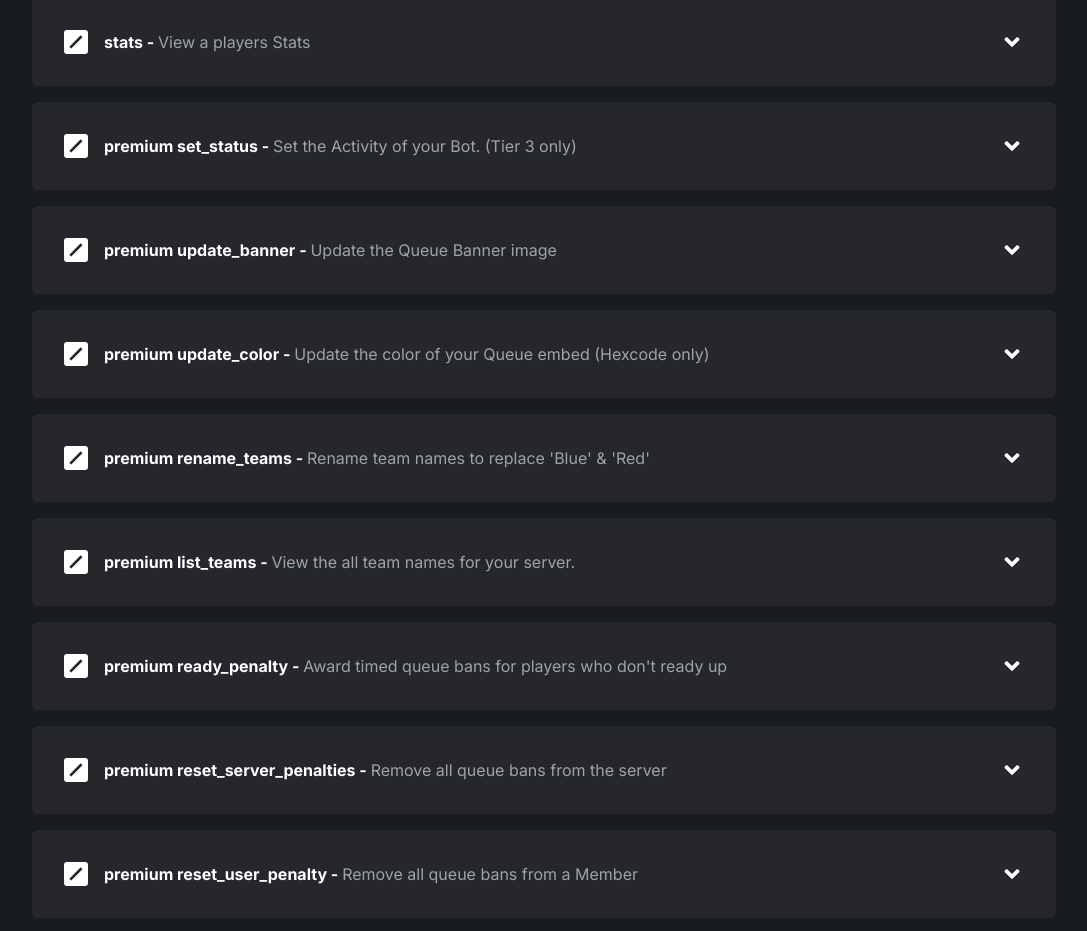
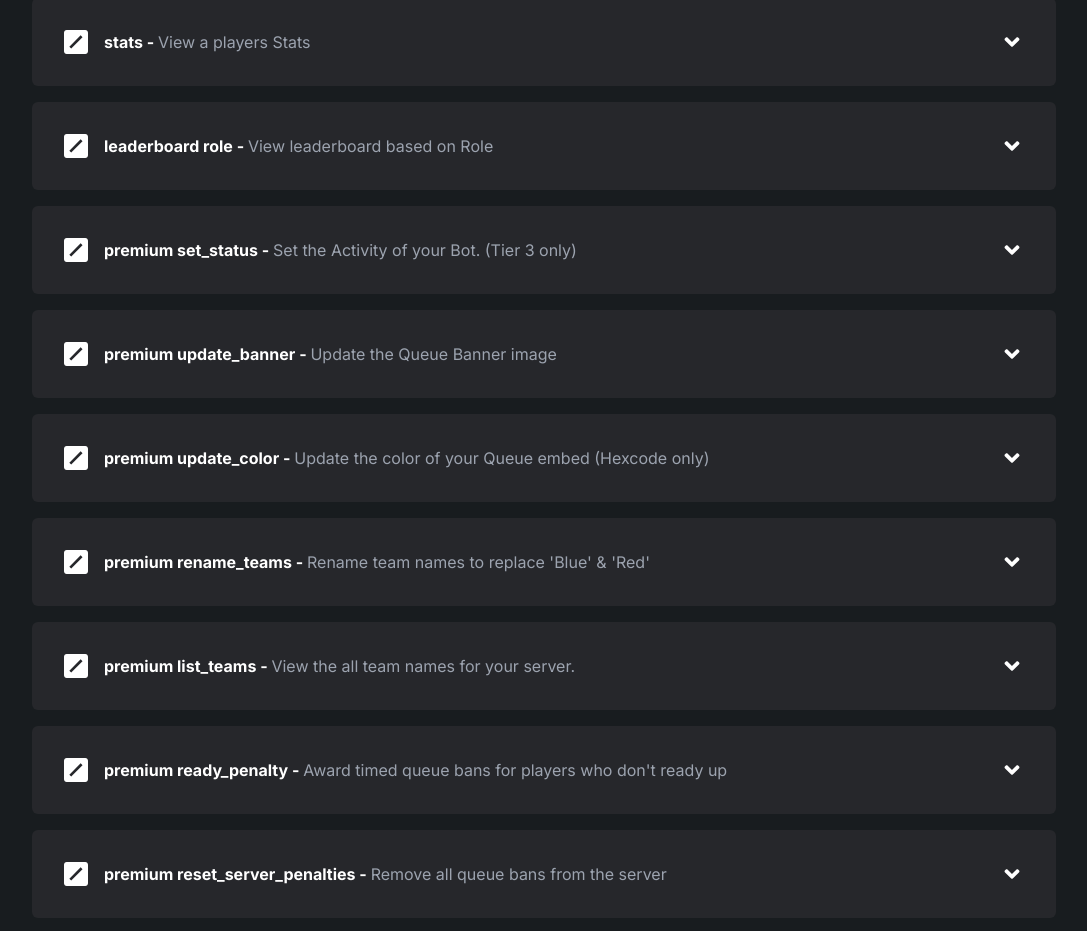
Before and after one commit to ItzDerock/InHouseQueue-site, a Next.js app: page /commands in a window 1280 px wide. Shown: the part 9960-10891 px from the top of the page, without its empty margins (96-1183 px from the left). Built offline with nearby package versions, Linux system fonts and the light colour scheme.

Commit message:
feat: add leaderboard role command

```diff
--- a/src/data/commands.ts
+++ b/src/data/commands.ts
@@ -1037,6 +1037,18 @@ const commands = [
       "/stats Custom @Faker",
     ]
   },
+  {
+    "name": "leaderboard role",
+    "type": "General",
+    "description": "View leaderboard based on Role",
+    "usage": [
+      "/leaderboard role [game] [based_on] [time]",
+    ],
+    "examples": [
+      "/leaderboard role LOL Total Wins 1Month",
+    ]
+  },
+
   // ~ Games
 //   {
 //     "name": "champion",
```
